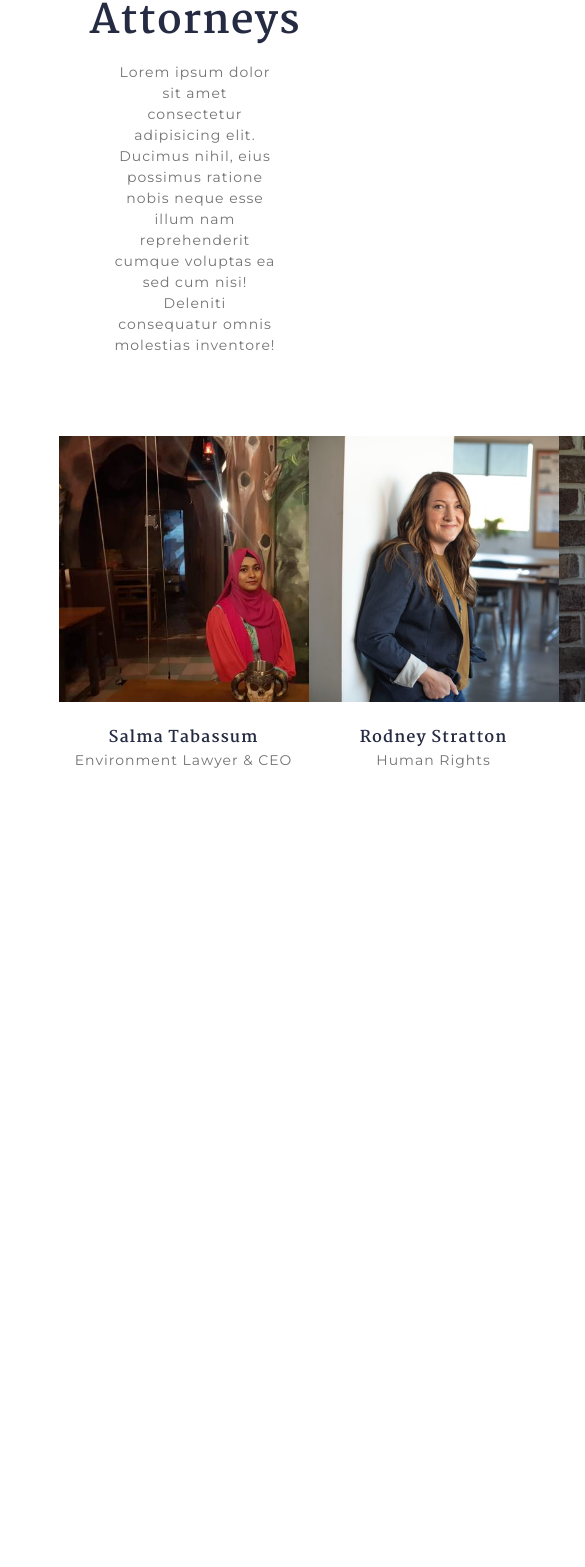
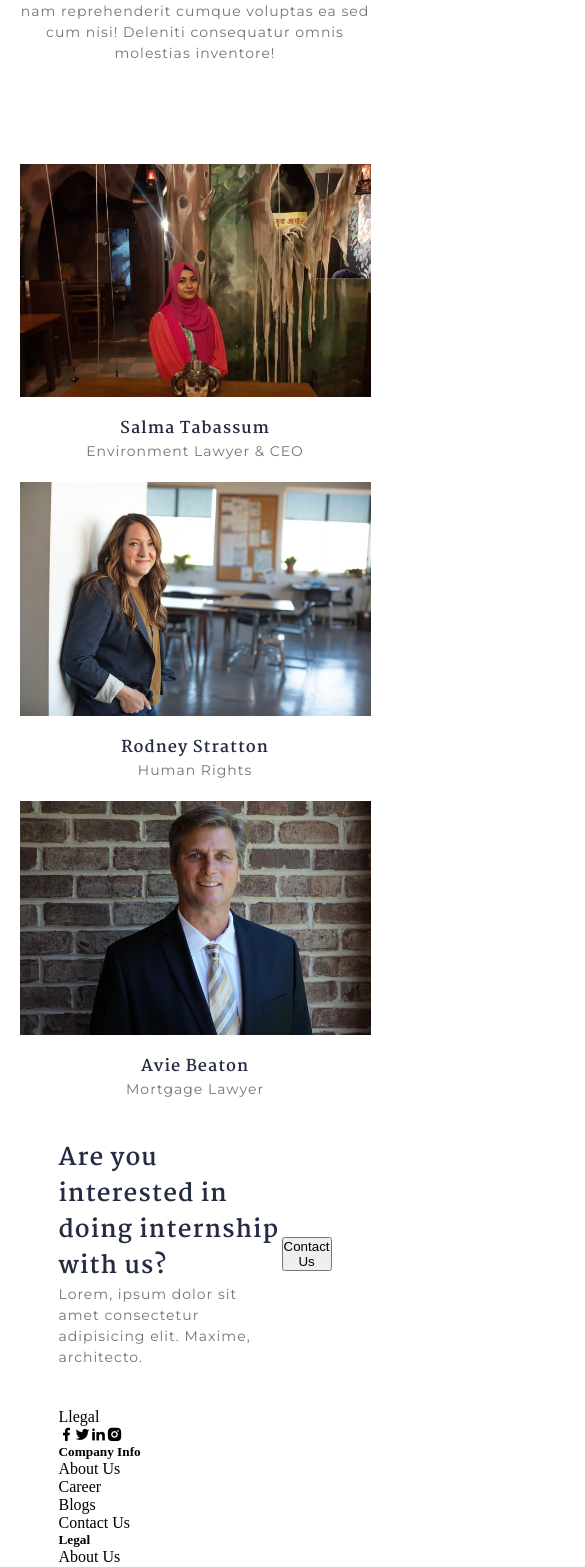
Before and after one commit to zillur-rgb/Llegal-An-Agency-Client, a React (Create React App) app: page / in a window 390 px wide. Shown: the part 3540-5107 px from the top of the page, 585 px wide, since content can reach past the window. Before the commit the page ends 4311 px from the top, so only its background shows below. Built offline with nearby package versions, Linux system fonts and the light colour scheme.

Commit message:
Meetus responsive and footer

```diff
--- /dev/null
+++ b/src/Components/Footer/Footer.tsx
@@ -0,0 +1,69 @@
+import "../../styles/footer.scss";
+
+const Footer = () => {
+  return (
+    <div className="footer-container">
+      <section className="internship">
+        <div className="left">
+          <h1>Are you interested in doing internship with us?</h1>
+          <p>
+            Lorem, ipsum dolor sit amet consectetur adipisicing elit. Maxime,
+            architecto.
+          </p>
+        </div>
+
+        <div className="right">
+          <button>Contact Us</button>
+        </div>
+      </section>
+
+      <section className="footer">
+        <div className="head">
+          <div className="logo">Llegal</div>
+          <div className="social">
+            <i className="ri-facebook-fill"></i>
+            <i className="ri-twitter-fill"></i>
+            <i className="ri-linkedin-fill"></i>
+            <i className="ri-instagram-fill"></i>
+          </div>
+        </div>
+        <div className="content">
+          <div className="info">
+            <h5>Company Info</h5>
+            <p>About Us</p>
+            <p>Career</p>
+            <p>Blogs</p>
+            <p>Contact Us</p>
+          </div>
+          <div className="info">
+            <h5>Legal</h5>
+            <p>About Us</p>
+            <p>Career</p>
+            <p>Blogs</p>
+            <p>Contact Us</p>
+          </div>
+          <div className="info">
+            <h5>Features</h5>
+            <p>Business Marketing</p>
+            <p>User Analysis</p>
+            <p>Live Chat</p>
+            <p>Unlimited Support</p>
+          </div>
+          <div className="subscription">
+            <h5>Subscribe Us</h5>
+            <div className="form">
+              <input type="text" placeholder="Your Email" />
+              <button>Subscribe</button>
+            </div>
+          </div>
+        </div>
+
+        <div className="footer">
+          <p>Made with &lt;3 by MD Zillur Rahman || All Right Reserved</p>
+        </div>
+      </section>
+    </div>
+  );
+};
+
+export default Footer;
--- a/src/Components/Homepage/MeetUs.tsx
+++ b/src/Components/Homepage/MeetUs.tsx
@@ -36,7 +36,7 @@ const MeetUs = () => {
 
       <section className="testimonials">
         {ourTeam.map((team) => (
-          <div key={team.id}>
+          <div key={team.id} className="card">
             <img src={team.img} alt={team.img} />
             <h1>{team.name}</h1>
             <p>{team.title}</p>
--- a/src/Pages/Homepage.tsx
+++ b/src/Pages/Homepage.tsx
@@ -1,3 +1,4 @@
+import Footer from "../Components/Footer/Footer";
 import Hero from "../Components/Homepage/Hero";
 import MeetUs from "../Components/Homepage/MeetUs";
 import Services from "../Components/Homepage/Services";
@@ -12,6 +13,7 @@ const Homepage = () => {
       <Video />
       <Testimonials />
       <MeetUs />
+      <Footer />
     </div>
   );
 };
--- a/src/styles/MeetUs.scss
+++ b/src/styles/MeetUs.scss
@@ -2,6 +2,7 @@
 
 .teamContainer {
   margin: 80px 15% 0;
+  max-width: 100vw;
 
   section {
     &.title {
@@ -37,4 +38,52 @@
       }
     }
   }
+
+  @media screen and (max-width: 1024px) {
+    margin: 40px 5% 0;
+    section {
+      &.testimonials {
+        grid-template-columns: repeat(1, minmax(250px, 1fr));
+        .card {
+          display: flex;
+          align-items: center;
+          justify-content: center;
+          flex-direction: column;
+          margin-top: 20px;
+        }
+        img {
+          width: 70%;
+        }
+      }
+    }
+  }
+  @media screen and (max-width: 576px) {
+    section {
+      &.testimonials {
+        grid-template-columns: repeat(1, minmax(250px, 1fr));
+        .card {
+          display: flex;
+          align-items: center;
+          justify-content: center;
+          flex-direction: column;
+        }
+        img {
+          width: 100%;
+        }
+      }
+
+      &.title {
+        h1 {
+          @include blue-text(24px);
+          text-align: center;
+          margin-bottom: 10px;
+        }
+        p {
+          @include para-text(14px);
+          text-align: center;
+          margin: 0 0;
+        }
+      }
+    }
+  }
 }
--- /dev/null
+++ b/src/styles/footer.scss
@@ -0,0 +1,23 @@
+@import "./variables.scss";
+
+.footer-container {
+  padding: 0 15%;
+  section.internship {
+    background-color: #fff;
+    margin: 40px 0;
+    display: flex;
+    align-items: center;
+    justify-content: space-between;
+    div {
+      &.left {
+        h1 {
+          @include blue-text(24px);
+        }
+
+        p {
+          @include para-text(14px);
+        }
+      }
+    }
+  }
+}
```
